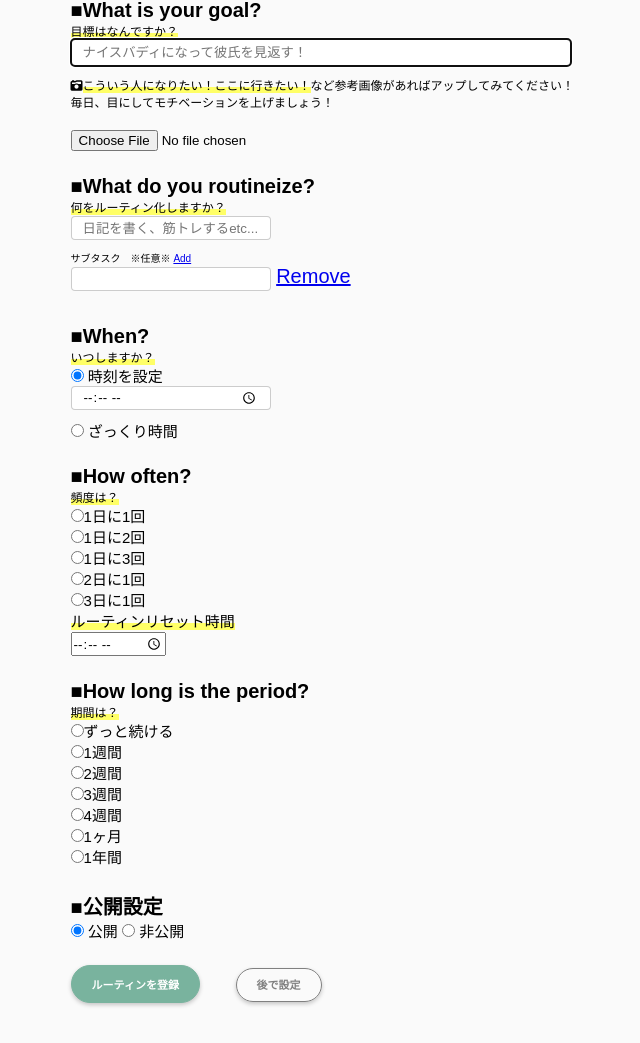
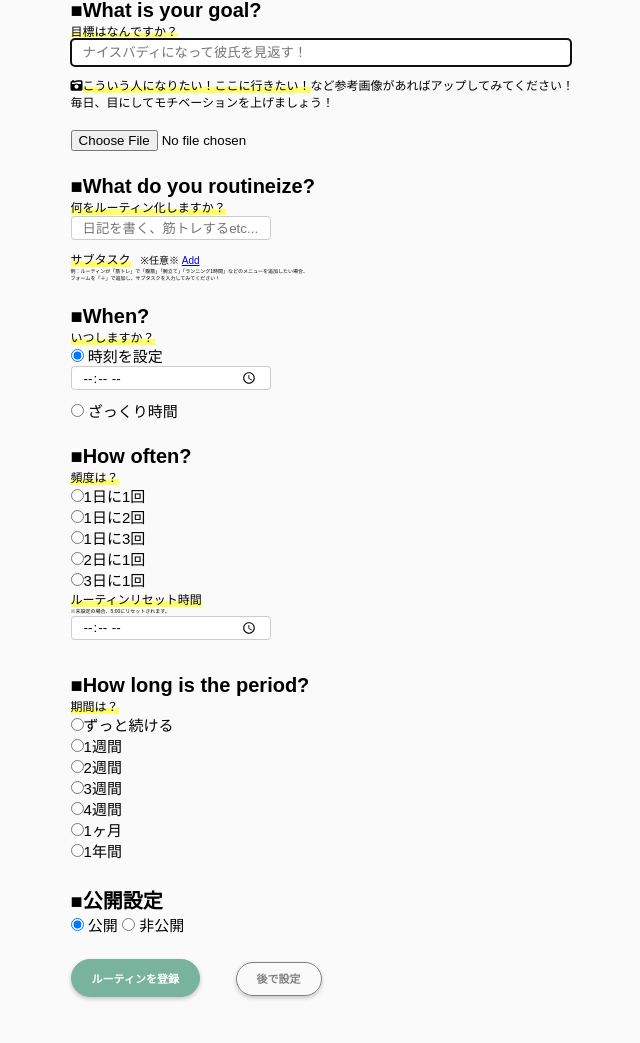
Before and after one commit to u0r7a1m0/sasanqua, a Rails app: page /routines/new in a window 1280 px wide. Shown: the part 145-1188 px from the top of the page, without its empty margins (51-691 px from the left). Run offline with Rails 7, Linux system fonts and the light colour scheme; style sheets or scripts are compiled from the project's sources; some libraries are stand-ins or nearby versions.

Commit message:
[Update]ルーティン詳細画面更新（チェックボックス）、ルーティン登録画面時間フォーム更新

```diff
--- a/app/assets/stylesheets/public/routines.scss
+++ b/app/assets/stylesheets/public/routines.scss
@@ -21,6 +21,9 @@
   .sub_task_title{
     font-size: 10px;
   }
+}
+.text-small{
+  font-size: 5px!important;
 }
 
 .routine-content button{
--- a/app/controllers/public/routines_controller.rb
+++ b/app/controllers/public/routines_controller.rb
@@ -12,10 +12,6 @@
 
   def create
     @routine = Routine.new(routine_params)
-#    if @routin.task.sub_tasks.length > 5
-#      flash[:error] = "サブタスクあは5個までです。"
-#      redirect_to new_routine_path
-#    end
     @routine.customer_id = current_customer.id
     # binding.pry
     if @routine.save
@@ -51,17 +47,17 @@
     # else
     #   render :edit
     # end
-    if params[:sub_tasks]
-      #サブタスクの処理
-      @routine.sub_tasks.update
+    # if params[:sub_tasks]
+    #   #サブタスクの処理
+    #   @routine.sub_tasks.update
 
-      redirect_to routine_path(@routine.id)
-    else params[:task]
-      #メインタスクの処理
-      @routine.task.update
+    #   redirect_to routine_path(@routine.id)
+    # else params[:task]
+    #   #メインタスクの処理
+    #   @routine.task.update
 
-      redirect_to routine_path(@routine.id)
-    end
+    #   redirect_to routine_path(@routine.id)
+    # end
 
   end
 
--- a/app/controllers/public/task_commits_controller.rb
+++ b/app/controllers/public/task_commits_controller.rb
@@ -1,2 +1,7 @@
 class Public::TaskCommitsController < ApplicationController
+  def create
+    # チェックがないSubTaskのIDを検索して完了しているかチェックする
+    # 完了しているものをレコードとしてSubTaskCommitに保存する
+    # RoutingのShowにredirect_to
+  end
 end
--- a/app/views/public/routines/new.html.erb
+++ b/app/views/public/routines/new.html.erb
@@ -17,7 +17,7 @@
     <%= f.fields_for :task do |task| %>
       <%= task.text_field :name, placeholder: "日記を書く、筋トレするetc...", class: "short-text" %>
       <div>
-        <p class="sub_task_title">サブタスク&emsp;※任意※
+        <p class="sub_task_title"><span class="sub-text">サブタスク</span>&emsp;※任意※
         <%= link_to_add_association task, :sub_tasks,
                               form_name: 'sub_task',
                               data: {
@@ -28,11 +28,27 @@
                               <button class="btn-plus" id="add_order">
                                 <i class="fa-solid fa-plus"></i>
                               </button>
-                              <%end%>
+                              <% end %>
+          <p class="text-small">例：ルーティンが「筋トレ」で「腹筋」「腕立て」「ランニング1時間」などのメニューを追加したい場合、<br />フォームを「＋」で追加し、サブタスクを入力してみてください！</p>
           <div id="sub_task-forms">
             <%= task.fields_for :sub_tasks do |sub_task| %>
               <% render 'sub_task_fields', sub_task: sub_task %>
+
             <% end %>
+              <!--cocoonフォーム上限作りたいやつ！-->
+              <script>
+              $(document).on('cocoon:after-insert', function(e, insertedSubTask) {
+                  var limit = 2; // フォームの最大数
+                  var count = $(e.target).find('[sub_task_fields]').length; // data-cocoon-excludeがある要素の数をカウントする
+
+                  if (count > limit) {
+                  // フォームの上限を超えていたら、入力フォームを削除する
+                  insertedSubTask.remove();
+                  alert('フォームを追加できる上限に達しました');
+                  }
+              });
+              </script>
+
           </p>
           </div>
       </div>
@@ -51,7 +67,19 @@
         <p>
           <%= implementation_time.radio_button :accurate_time, true, checked: true, id: 'accurate_time_radio_button' %>
           <%= implementation_time.label :accurate_time, "時刻を設定", for: 'accurate_time_radio_button' %>
-          <%= implementation_time.time_field :accurate_time, id: 'accurate_time_select', class: 'short-text display-block'%>
+          <!--10分おきに分数設定-->
+          <%#= implementation_time.time_field :accurate_time, id: 'accurate_time_select', step: 600, class: 'short-text display-block'%>
+          <%= implementation_time.time_field :accurate_time, id: 'accurate_time_select', step: "1800",list: "data-list", class: 'short-text display-block'%>
+          <datalist id="data-list">
+            <option value="00:00"></option>
+            <option value="06:00"></option>
+            <option value="09:00"></option>
+            <option value="12:00"></option>
+            <option value="15:00"></option>
+            <option value="18:00"></option>
+            <option value="21:00"></option>
+          </datalist>
+
           <div id="error_message_accurate_time"></div>
         </p>
       </div>
@@ -93,8 +121,10 @@
           <%= frequency.collection_radio_buttons :frequency, Frequency.frequencies.map{|k, v| [k, I18n.t("enums.frequency.frequency.#{k}")] }, :first , :last do |b|  %>
             <div><p><%= b.radio_button + b.label %></p></div>
           <% end %>
-          <p><span>ルーティンリセット時間</span></p>
-          <%= frequency.time_field :reset_time %>
+          <p class="sub-text"><span>ルーティンリセット時間</span></p>
+          <p class="text-small">※未設定の場合、5:00にリセットされます。</p>
+          <!--時間のみ設定-->
+          <%= frequency.time_field :reset_time, step: "1800",list: "data-list", class: 'short-text'  %>
         </p>
       </div>
       <% end %>
--- a/app/views/public/routines/show.html.erb
+++ b/app/views/public/routines/show.html.erb
@@ -44,7 +44,7 @@
                   <%= b.label {b.check_box(checked: true) + b.text} %> <br>
                 <% end %>
               <% end %>
-              <%= submit_tag "更新", :class=>"update_btn" %>
+              <%= submit_tag "更新", :class=>"update_btn" %><br>
             <% end %>
           <% end %>
 
--- a/db/migrate/20230124121609_create_sub_task_commits.rb
+++ b/db/migrate/20230124121609_create_sub_task_commits.rb
@@ -3,6 +3,7 @@
     create_table :sub_task_commits do |t|
       t.integer :sub_task_id
       t.integer :score
+      t.integer :times
 
       t.timestamps
     end
--- a/db/migrate/20230124121617_create_task_commits.rb
+++ b/db/migrate/20230124121617_create_task_commits.rb
@@ -3,6 +3,7 @@
     create_table :task_commits do |t|
       t.integer :task_id
       t.integer :score
+      t.integer :times
 
       t.timestamps
     end
```
Also changed, not shown: app/javascript/packs/cocoon.js (added, +10 -0 lines), db/schema.rb.
